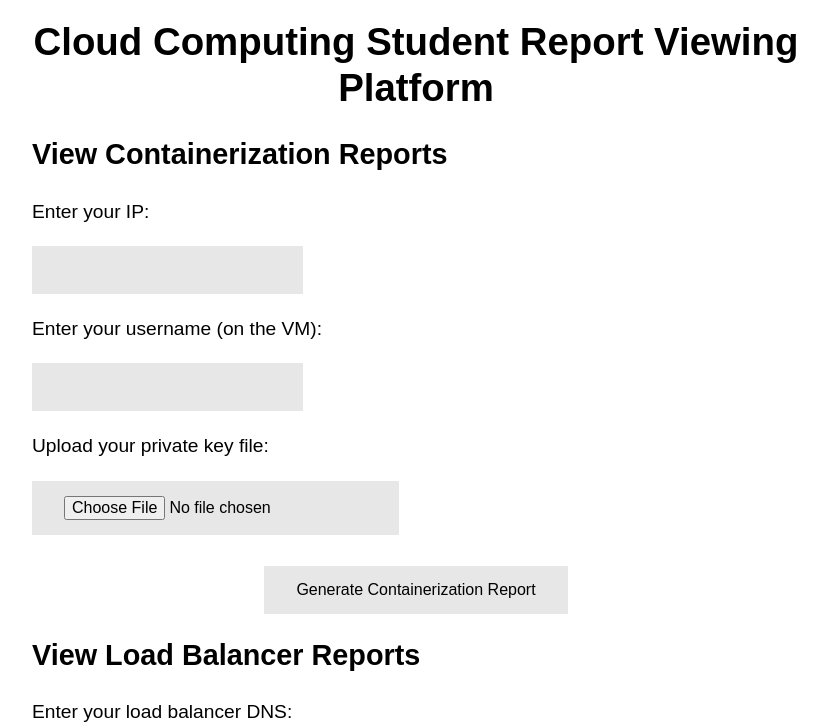
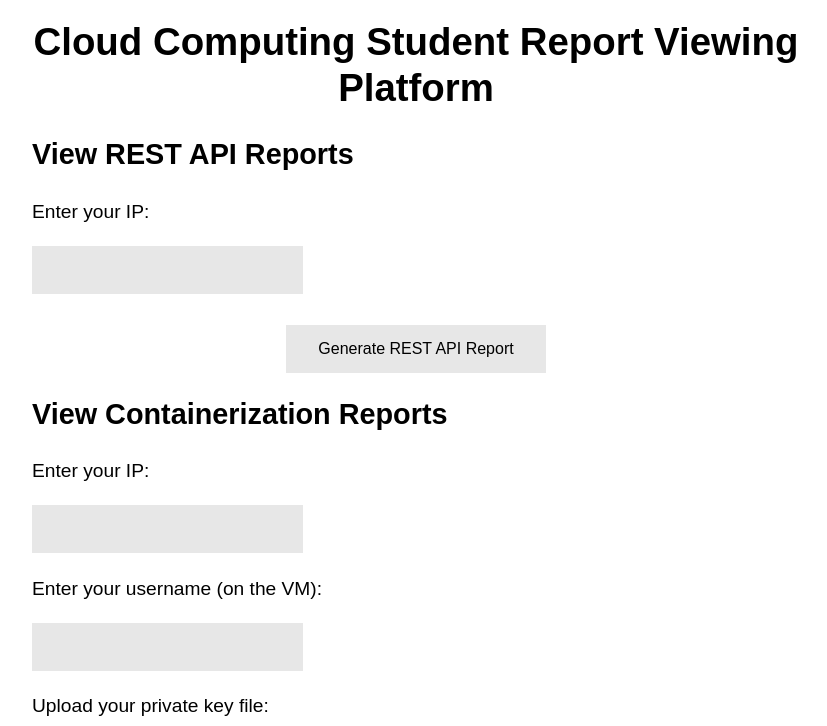
Before and after one commit to anaskhan96/cloud-complete, a Flask app: page /ccbd/studentViewing in a window 1280 px wide. Shown: the top 726 px of the page, without its empty margins (224-1051 px from the left). Run offline with Flask 2, Linux system fonts and the light colour scheme; parts of the project's set-up code (start-up, migrations or seed data) failed here and were passed over.

Commit message:
rest report generation for student

```diff
--- a/site_server.py
+++ b/site_server.py
@@ -7,6 +7,7 @@ from test import generate
 from container_test import container_generate
 from lb_test import lb_generate
 from orch_test import orch_generate
+from test import student_rest_generate
 from container_test import student_generate
 from lb_test import lb_student_generate
 from orch_test import orch_student_generate
@@ -265,6 +266,18 @@ def orch_report(team_id, date=None):
 def student_view():
     return render_template('studentView.html')
 
+@app.route('/ccbd/studentViewing/<ip>', methods=['GET'])
+def student_generate_rest_report(ip):
+    response = {}
+    try:
+        res = student_rest_generate(ip)
+        response['success'] = True
+        response['data'] = res
+    except:
+        response['success'] = False
+
+    return jsonify(response)
+
 @app.route('/ccbd/studentViewing/<ip>/<username>', methods=['POST'])
 def student_generate_report(ip, username):
     private_key_file = request.files['privateKey']
--- a/templates/studentView.html
+++ b/templates/studentView.html
@@ -171,6 +171,30 @@ Original highlight.js style (c) Ivan Sagalaev <maniac@softwaremaniacs.org>
     <script>hljs.initHighlightingOnLoad();</script>
     <script src="https://unpkg.com/sweetalert/dist/sweetalert.min.js"></script>
     <script>
+        function generateRestReport() {
+            let ip = document.getElementById('restIpInput').value;
+            if (ip == "") {
+                swal("Wait a sec!", "IP can't be empty", "error");
+                return;
+            }
+            let center = document.getElementById('restCentr');
+            let p = document.createElement('p');
+            p.innerHTML = "Once the reports are generated, the page will contain new links. Please stay patient.";
+            center.appendChild(p);
+            let div = document.createElement('div');
+            div.setAttribute('class', 'loader');
+            center.appendChild(div);
+            fetch('/ccbd/studentViewing/' + ip).then(response => response.json()).then(res => {
+                if (!res.success) {
+                    swal("Something went wrong!", "Check if the IP is correct, and try again.", "error");
+                } else {
+                    swal("Generated!", "You will be redirected to the report.", "success");
+                    let data = res.data;
+                    document.write(data);
+                }
+            });
+        }
+
         function generateContainerReport() {
             let ip = document.getElementById('ipInput').value;
             if (ip == "") {
@@ -300,6 +324,13 @@ Original highlight.js style (c) Ivan Sagalaev <maniac@softwaremaniacs.org>
     <center>
         <h1>Cloud Computing Student Report Viewing Platform</h1>
     </center>
+    <div id="rest">
+        <h2>View REST API Reports</h2>
+        <p>Enter your IP: </p><input type="text" id="restIpInput" /><br><br>
+        <center id="restCentr"><button id="genrestbtn" onclick="generateRestReport();">Generate
+                REST API
+                Report</button></center>
+    </div>
     <div id="container">
         <h2>View Containerization Reports</h2>
         <p>Enter your IP: </p><input type="text" id="ipInput" /><br>
--- a/test.py
+++ b/test.py
@@ -365,3 +365,16 @@ def generate(teams_str):
         }
         response.append(data_chunk)
     return response
+
+def student_rest_generate(ip):
+    teams = {
+        "TEAM_ID_NOT_APPLICABLE": ip
+    }
+    print('Generating REST report for student')
+    reports = run_tests(teams)
+    response = []
+    report = reports['TEAM_ID_NOT_APPLICABLE']
+    html_report = template.render(team_id='TEAM_ID_NOT_APPLICABLE', report=report)
+    encoded_report = html_report.encode("UTF-8")
+    print('REST student report generation complete')
+    return encoded_report
```
